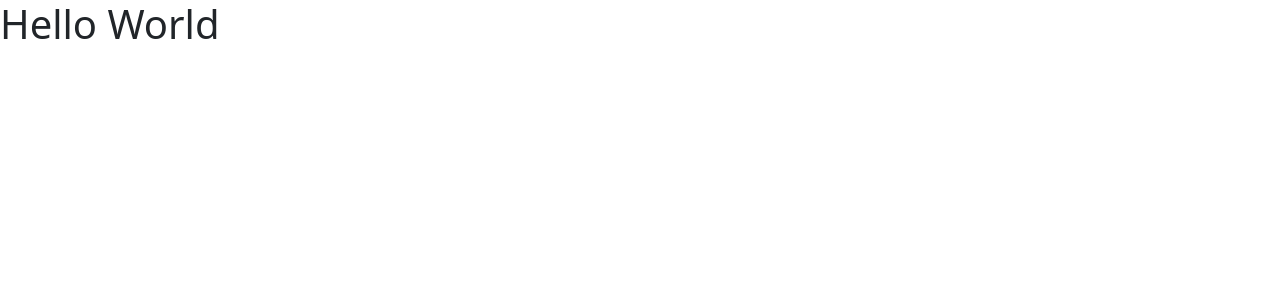
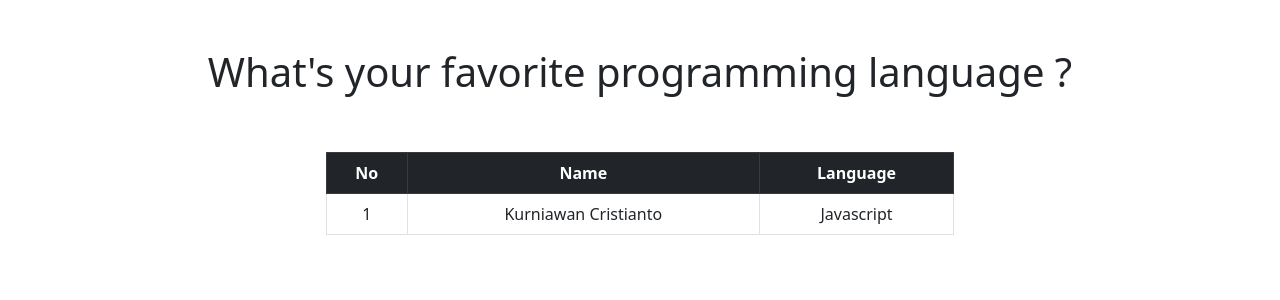
Before and after one commit to WawanC/simple-react-crud, a React (Create React App) app: page / in a window 1280 px wide. Shown: the top 300 px of the page. Built offline with nearby package versions, Linux system fonts and the light colour scheme.

Commit message:
Add Table Component & Title

```diff
--- a/src/App.js
+++ b/src/App.js
@@ -1,7 +1,12 @@
-import logo from "./logo.svg";
+import Table from "./components/Table";
 
 function App() {
-  return <h1>Hello World</h1>;
+  return (
+    <div className='container-fluid d-flex align-items-center flex-column'>
+      <h1 className='p-5'>What's your favorite programming language ?</h1>
+      <Table />
+    </div>
+  );
 }
 
 export default App;
--- /dev/null
+++ b/src/components/Table.js
@@ -0,0 +1,22 @@
+const Table = () => {
+  return (
+    <table className='table w-50 table-bordered text-center'>
+      <thead className='table-dark'>
+        <tr>
+          <th>No</th>
+          <th>Name</th>
+          <th>Language</th>
+        </tr>
+      </thead>
+      <tbody>
+        <tr>
+          <td>1</td>
+          <td>Kurniawan Cristianto</td>
+          <td>Javascript</td>
+        </tr>
+      </tbody>
+    </table>
+  );
+};
+
+export default Table;
```
